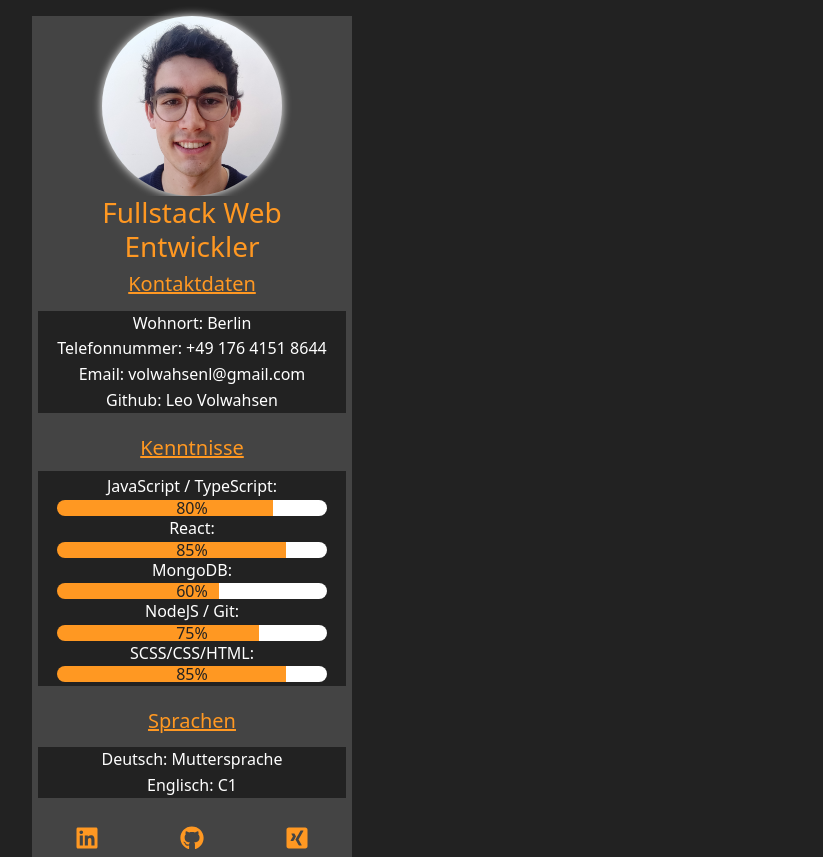
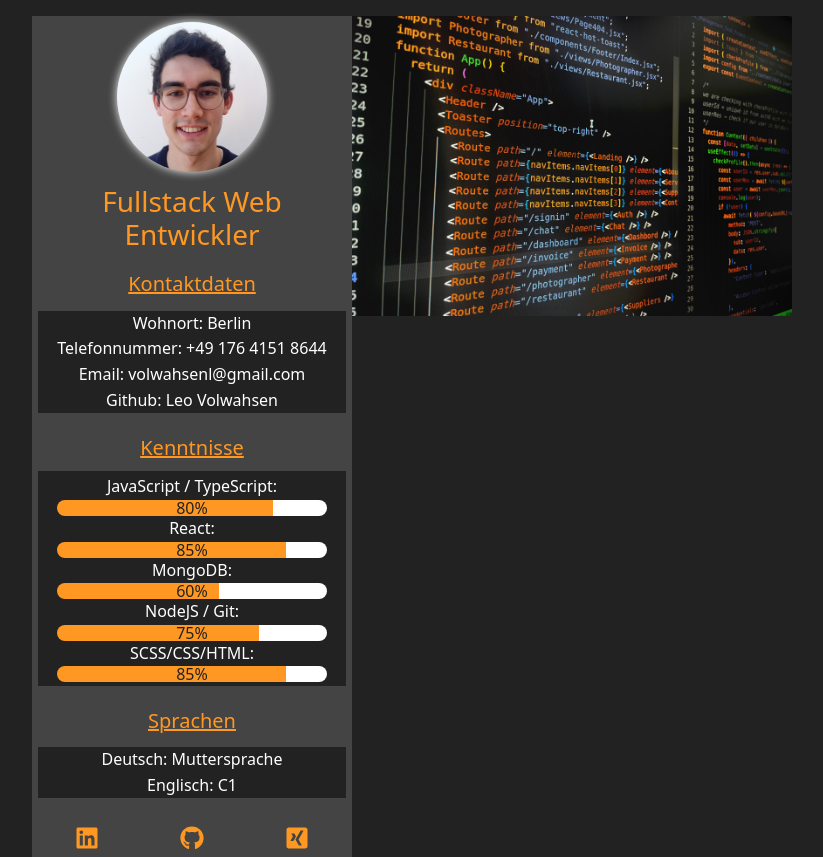
Before and after one commit to leovolwahsen/portfolio-lv, a React (Vite) app in the folder portfolio-lv/: page / in a window 1280 px wide. Shown: the whole page, without its empty margins (128-951 px from the left). Built offline with nearby package versions, Linux system fonts and the light colour scheme.

Commit message:
bg added

```diff
--- a/portfolio-lv/src/App.css
+++ b/portfolio-lv/src/App.css
@@ -44,7 +44,7 @@
     background-repeat: no-repeat;
     background-size: cover;
     background-position: center;
-    width: 180px;
+    width: 150px;
     aspect-ratio: 1;
     border-radius: 50%;
     box-shadow: 0px 0px 10px white;
@@ -203,3 +203,29 @@
     font-size: x-large;
     background-color: var(--gray);
 }
+.main {
+    background-color: var(--dark);
+    display: grid;
+    grid-template-rows: 300px 150px 1fr 1fr 50px;
+    max-height: calc(100vh - 4rem);
+}
+.main .image-container {
+    background-color: var(--dark);
+    width: 100%;
+    display: grid;
+    justify-items: center;
+    align-items: center;
+}
+.main .image-container .bg {
+    background-image: url(./assets/img/bg.jpg);
+    background-repeat: no-repeat;
+    background-size: cover;
+    background-position: center;
+    width: 100%;
+    height: 100%;
+}
+.main .image-container .title {
+    color: var(--text);
+    text-align: center;
+    background-color: var(--gray);
+}
--- a/portfolio-lv/src/App.jsx
+++ b/portfolio-lv/src/App.jsx
@@ -67,7 +67,13 @@ function App() {
                         </div>
                     </div>
                 </div>{" "}
-                <div className="text"></div>
+                <div className="main">
+                    <div className="image-container">
+                        <div className="bg">
+
+                        </div>
+                    </div>
+                </div>
                 <div className="projects"></div>
             </div>
         </div>
```
Also changed, not shown: portfolio-lv/src/assets/img/bg.jpg (added).
